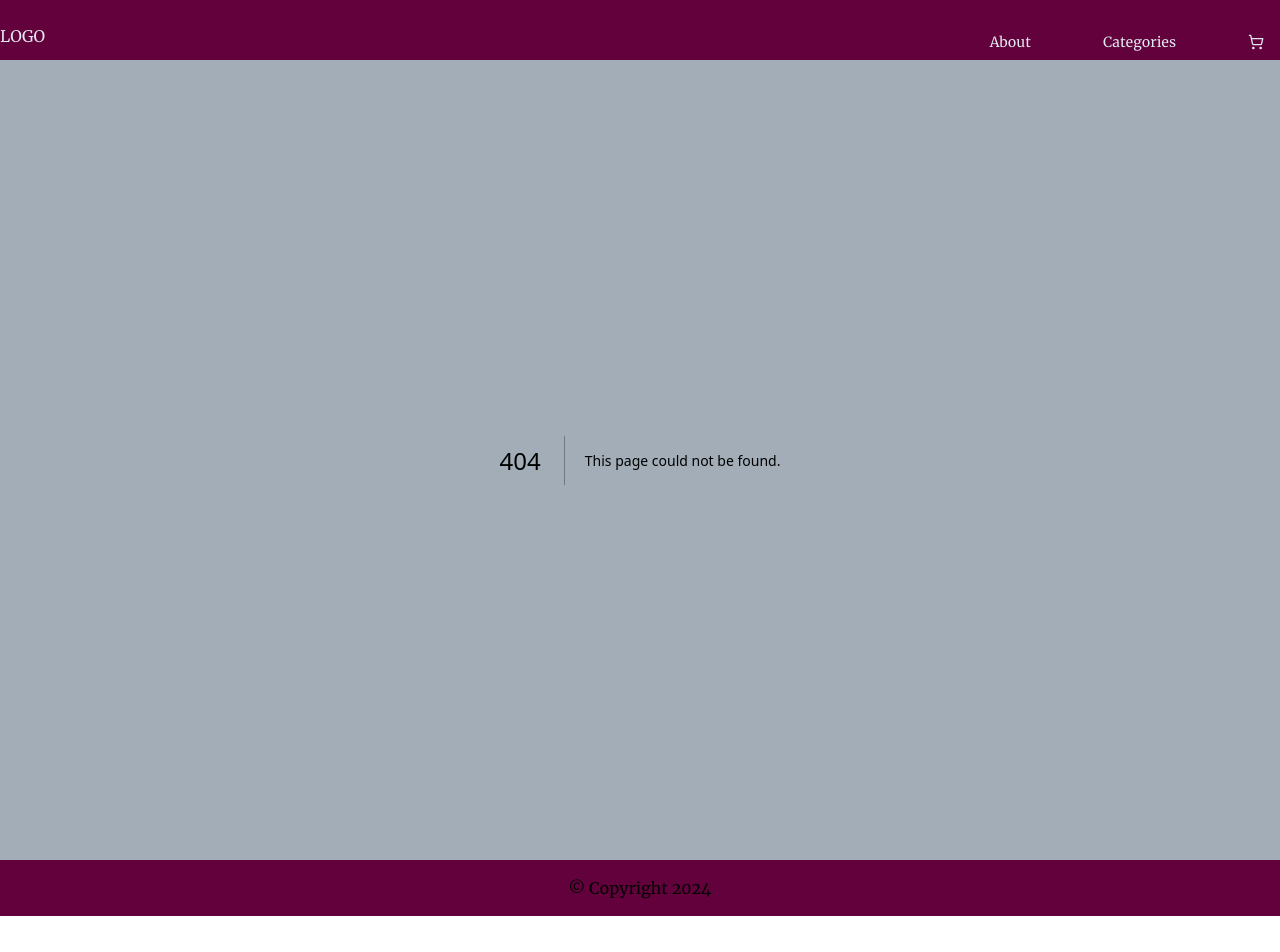
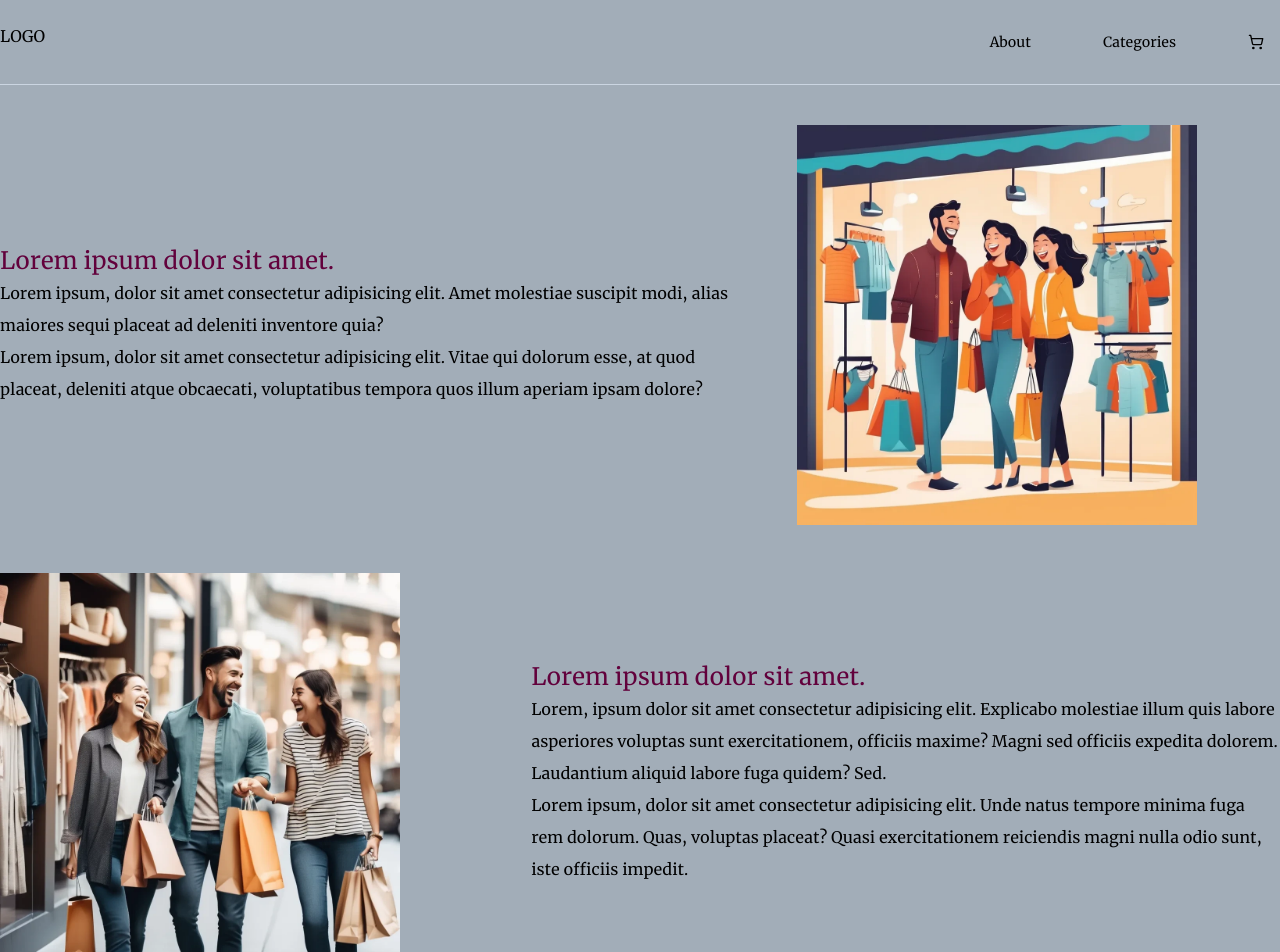
Before and after one commit to Ehsan-Mosaddeghi/online-shop, a Next.js app: page /about in a window 1280 px wide. Before the commit this address had no page. Shown: the top 952 px of the page. Before the commit the page ends 916 px from the top, so only its background shows below. Built offline with nearby package versions, Linux system fonts and the light colour scheme.

Commit message:
Add about page

```diff
--- a/app/_components/Footer.jsx
+++ b/app/_components/Footer.jsx
@@ -1,8 +1,11 @@
 const Footer = () => {
   return (
-    <footer className="w-full p-4 bg-primary">
-      <p className="text-center">&copy; Copyright 2024</p>
-    </footer>
+    <>
+      <footer className="w-full p-8 bg-secondary border-t border-t-gray-500">
+        <p className="text-center">© 2024 All rights reserved</p>
+      </footer>
+      <div className="block w-full h-2 bg-[linear-gradient(90deg,#1f1f1f,var(--primary),#1f1f1f)]"></div>
+    </>
   );
 };
 
--- a/app/_components/Navbar.jsx
+++ b/app/_components/Navbar.jsx
@@ -10,7 +10,7 @@ const Navbar = () => {
   ];
 
   return (
-    <nav className="w-full pt-6 bg-primary text-slate-200">
+    <nav className="w-full py-6  border-b border-slate-300 bg-secondary">
       <div className="container mx-auto flex justify-between">
         <Link href="/" className="">
           LOGO
--- /dev/null
+++ b/app/about/page.jsx
@@ -0,0 +1,57 @@
+import Image from "next/image";
+
+const page = () => {
+  return (
+    <section className="grid grid-cols-5 w-full mx-auto container my-10 items-center gap-12">
+      <div className="col-span-3 leading-8">
+        <h1 className="text-2xl text-primary">Lorem ipsum dolor sit amet.</h1>
+        <p>
+          Lorem ipsum, dolor sit amet consectetur adipisicing elit. Amet
+          molestiae suscipit modi, alias maiores sequi placeat ad deleniti
+          inventore quia?
+        </p>
+        <p>
+          Lorem ipsum, dolor sit amet consectetur adipisicing elit. Vitae qui
+          dolorum esse, at quod placeat, deleniti atque obcaecati, voluptatibus
+          tempora quos illum aperiam ipsam dolore?
+        </p>
+      </div>
+      <div className="col-span-2">
+        <Image
+          src="/preview.webp"
+          alt="shoping store"
+          width={400}
+          height={400}
+          className="aspect-square"
+        />
+      </div>
+
+      <div className="col-span-3 col-start-3 leading-8">
+        <h1 className="text-2xl text-primary">Lorem ipsum dolor sit amet.</h1>
+        <p>
+          Lorem, ipsum dolor sit amet consectetur adipisicing elit. Explicabo
+          molestiae illum quis labore asperiores voluptas sunt exercitationem,
+          officiis maxime? Magni sed officiis expedita dolorem. Laudantium
+          aliquid labore fuga quidem? Sed.
+        </p>
+        <p>
+          Lorem ipsum, dolor sit amet consectetur adipisicing elit. Unde natus
+          tempore minima fuga rem dolorum. Quas, voluptas placeat? Quasi
+          exercitationem reiciendis magni nulla odio sunt, iste officiis
+          impedit.
+        </p>
+      </div>
+      <div className="col-span-2 row-start-2">
+        <Image
+          src="/family.webp"
+          alt="shoping store"
+          width={400}
+          height={400}
+          className="aspect-square"
+        />
+      </div>
+    </section>
+  );
+};
+
+export default page;
--- a/app/globals.css
+++ b/app/globals.css
@@ -4,6 +4,8 @@
 
 :root {
   --primary: rgb(98, 1, 60);
+  --primary-dark: rgb(61, 1, 37);
+
   --secondary: rgb(162, 173, 184);
   --card: rgb(140, 155, 169);
 
--- a/tailwind.config.js
+++ b/tailwind.config.js
@@ -15,6 +15,7 @@ module.exports = {
       },
       backgroundColor: {
         primary: "var(--primary)",
+        "primary-dark": "var(--primary-dark)",
         secondary: "var(--secondary)",
         card: "var(--card)",
       },
```
Also changed, not shown: public/family.webp (added), public/preview.webp (added).
